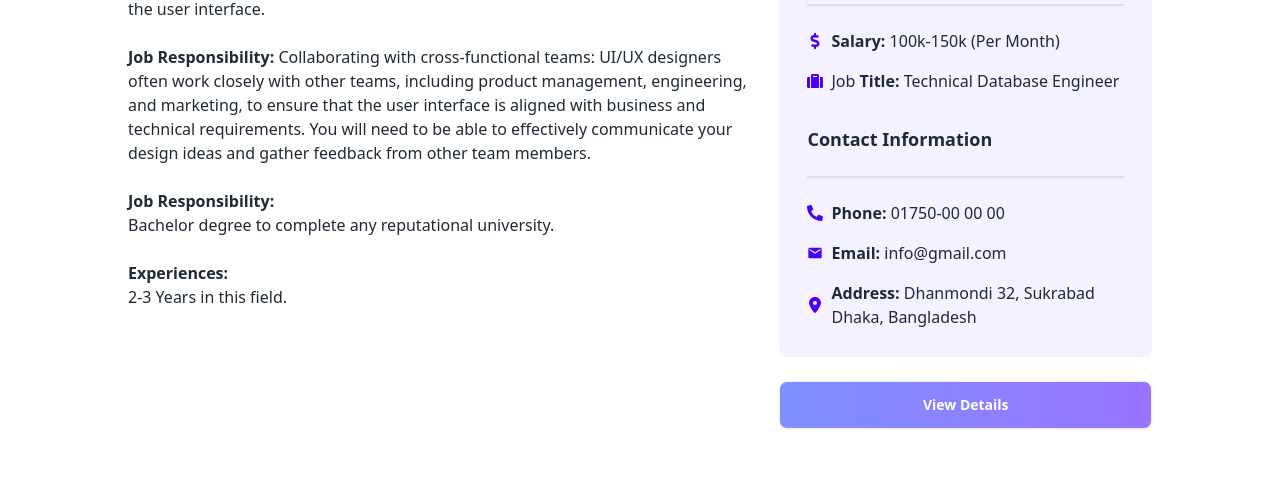
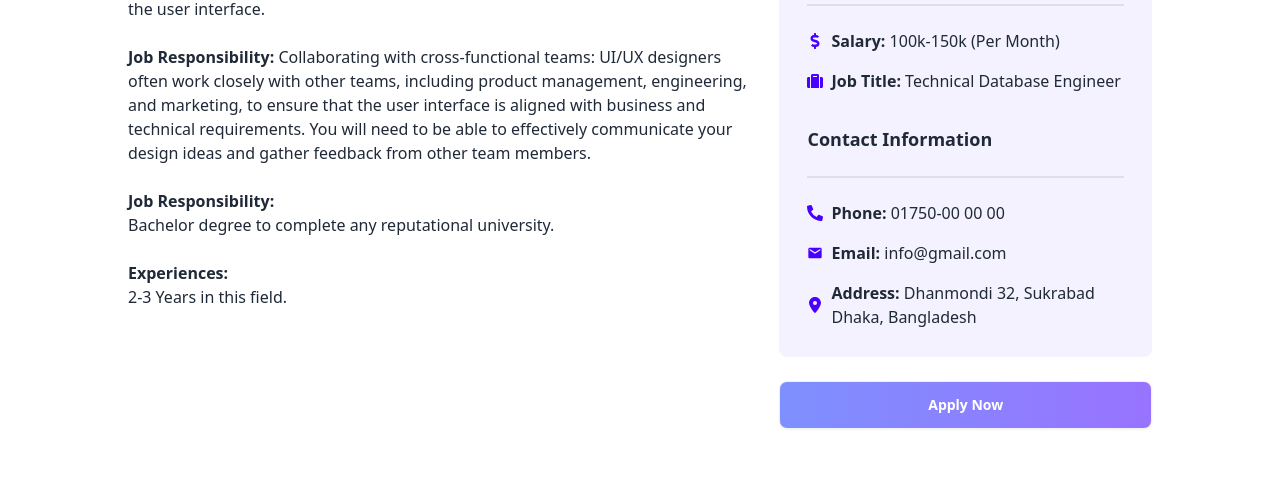
Before and after one commit to NoorTushar/career-hub-react, a React (Vite) app: page /job/1 in a window 1280 px wide. Shown: the part 323-800 px from the top of the page. Built offline with nearby package versions, Linux system fonts and the light colour scheme.

Commit message:
designed job details page with dynamic data

```diff
--- a/src/components/JobDetails/JobDetails.jsx
+++ b/src/components/JobDetails/JobDetails.jsx
@@ -62,7 +62,7 @@ const JobDetails = () => {
                         <div className="flex items-center gap-2">
                            <FaSuitcase className="flex-shrink-0 text-primary"></FaSuitcase>
                            <p>
-                              Job <span className="font-bold">Title:</span>{" "}
+                              <span className="font-bold">Job Title: </span>
                               {job_title}
                            </p>
                         </div>
@@ -100,7 +100,7 @@ const JobDetails = () => {
 
                <div className="mt-6">
                   <button className="btn text-white bg-gradient-to-r from-[#7E90FE] to-[#9873FF] w-full">
-                     View Details
+                     Apply Now
                   </button>
                </div>
             </div>
```
